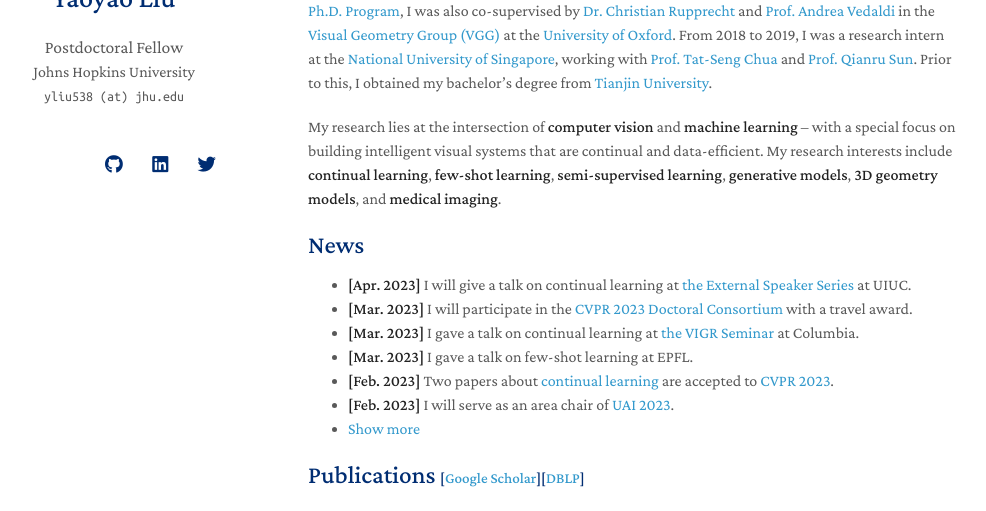
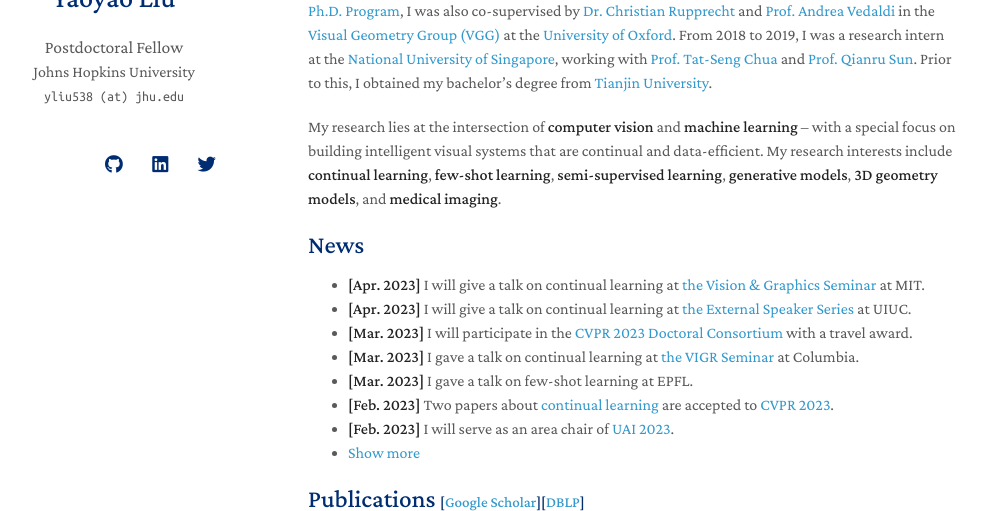
Before and after one commit to yaoyao-liu/yaoyao-liu.github.io, a Jekyll site: the page built from index.md, in a window 1280 px wide and 900 px high, cut to the strip 230-741 px from the top of the window. Shown: the whole strip, without its empty margins (162-1148 px from the left). Built offline with Jekyll 4.4.1, drawn with Linux system fonts in a browser that asks for light colours; nearby versions of some CDN libraries; comment, search, counter and statistics services are not loaded; a style sheet for code colours, icons or effects is not loaded; our own code applies the rules of GitHub Pages for plain Markdown files.

Commit message:
Update index.md

```diff
--- a/index.md
+++ b/index.md
@@ -15,6 +15,7 @@
 ## News
 
 <ul>
+<li><strong>[Apr. 2023]</strong> I will give a talk on continual learning at <a href="https://sites.google.com/view/visionseminar">the Vision & Graphics Seminar</a> at MIT. </li>
 <li><strong>[Apr. 2023]</strong> I will give a talk on continual learning at <a href="https://vision.cs.illinois.edu/vision_website/">the External Speaker Series</a> at UIUC. </li>
 <li><strong>[Mar. 2023]</strong> I will participate in the <a href="https://cvpr2023.thecvf.com/Conferences/2023/CallForDoctoralConsortium">CVPR 2023 Doctoral Consortium</a> with a travel award. </li>
 <li><strong>[Mar. 2023]</strong> I gave a talk on continual learning at <a href="https://vigr.cs.columbia.edu/vigr_seminar.html">the VIGR Seminar</a> at Columbia. </li>
```
